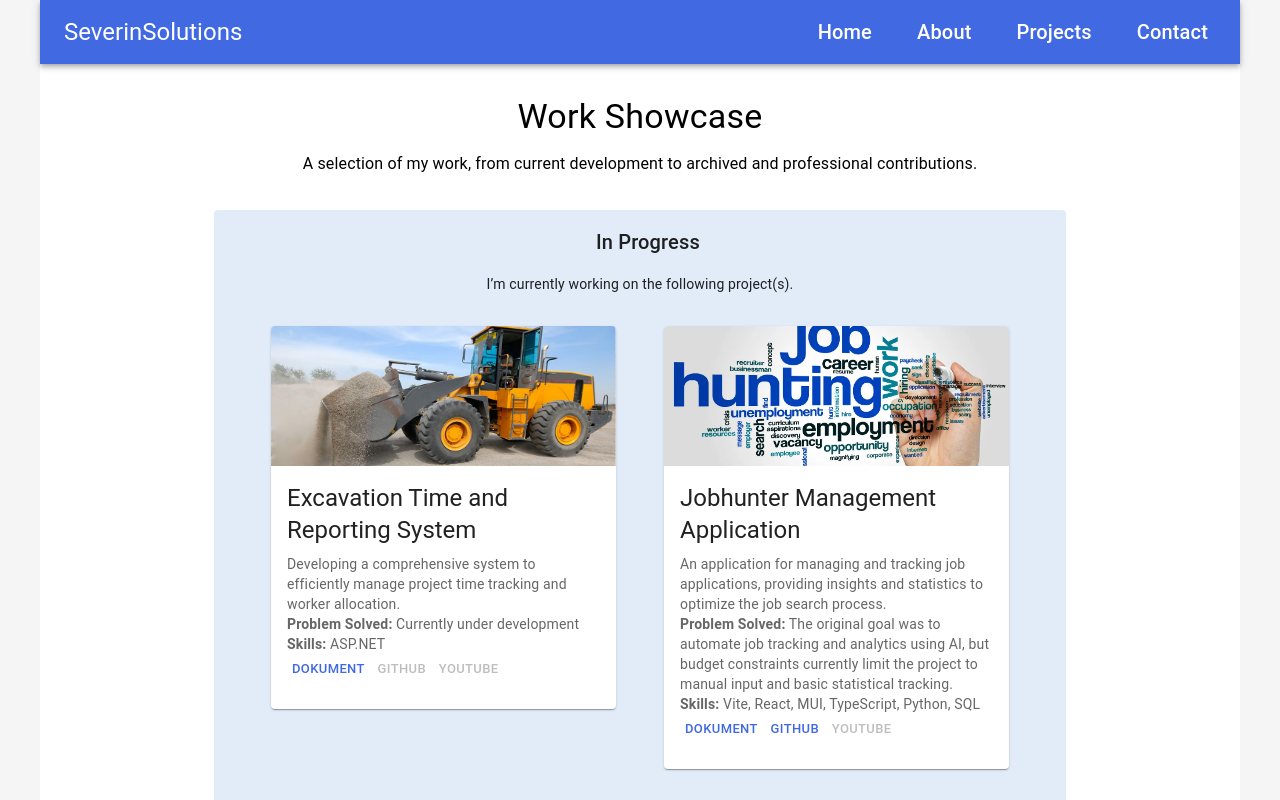
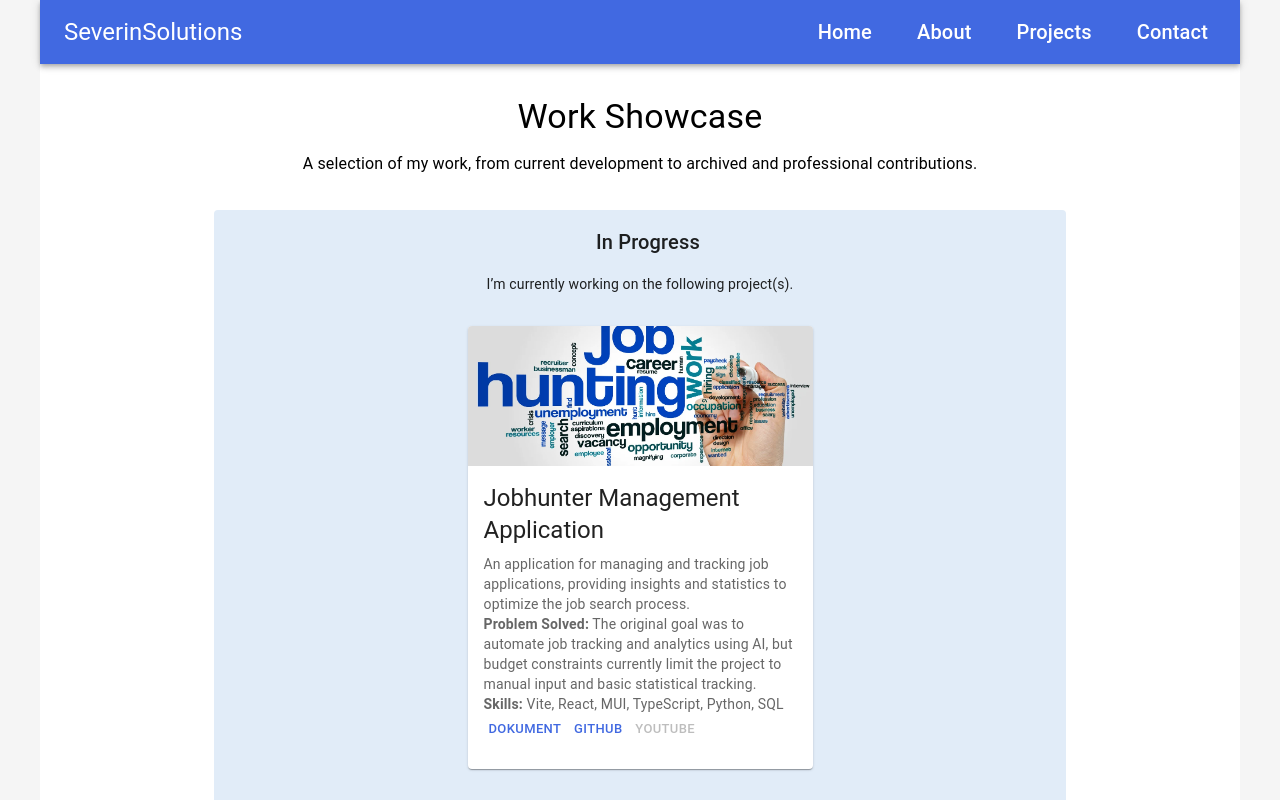
Before and after one commit to SeverinSolutions/severinsolutions.github.io, a React (Vite) app: page /#/projects in a window 1280 px wide. Shown: the top 800 px of the page. Built offline with nearby package versions, Linux system fonts and the light colour scheme; some icons are missing.

Commit message:
update: current project focus

```diff
--- a/src/assets/CurrentProjectData.ts
+++ b/src/assets/CurrentProjectData.ts
@@ -1,16 +1,4 @@
 const CurrentProjectData = [
-  {
-    title: "Excavation Time and Reporting System",
-    image: "/images/nobergergrav.PNG",
-    description:
-      "Developing a comprehensive system to efficiently manage project time tracking and worker allocation.",
-    problem: "Currently under development",
-    skills: ["ASP.NET"],
-    githubLink: "",
-    githubReadme:
-      "https://raw.githubusercontent.com/SeverinSolutions/documentation/main/nobergergrav-readme.md",
-    youtubeLink: "",
-  },
   {
     title: "Jobhunter Management Application",
     image: "/images/jobhunter.PNG",
```
Also changed, not shown: src/assets/Projects.txt (added).
